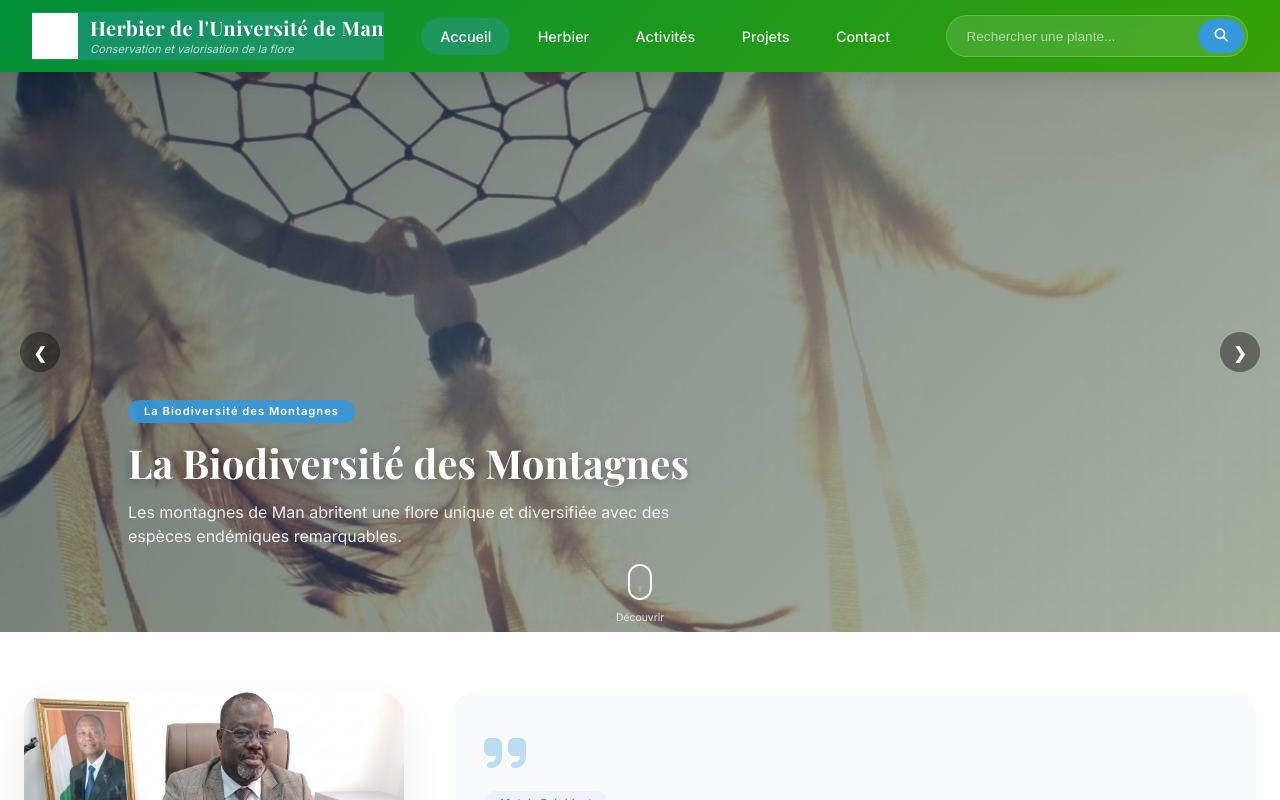
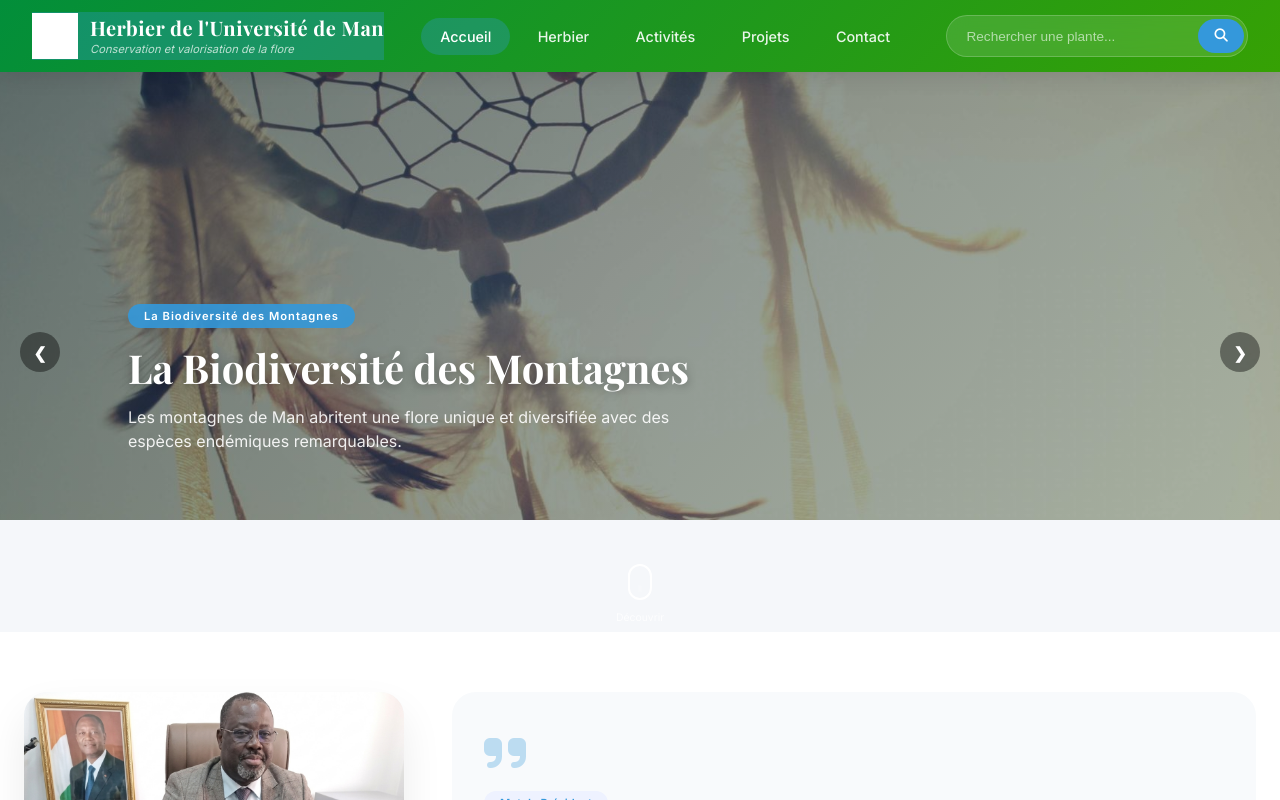
Before and after one commit to toure-cloud/herbier_universite_man, a Vue app in the folder frontend/: page / in a window 1280 px wide. Shown: the top 800 px of the page. Built offline with nearby package versions, Linux system fonts and the light colour scheme; no server answers.

Commit message:
Mise à jour page accueil avec images statiques

```diff
--- a/frontend/src/components/Accueil.vue
+++ b/frontend/src/components/Accueil.vue
@@ -486,7 +486,7 @@ export default {
 .slide {
     position: absolute;
     width: 100%;
-    height: 100%;
+    height: 80%;
     opacity: 0;
     transition: opacity 1s ease-in-out;
 }
```
